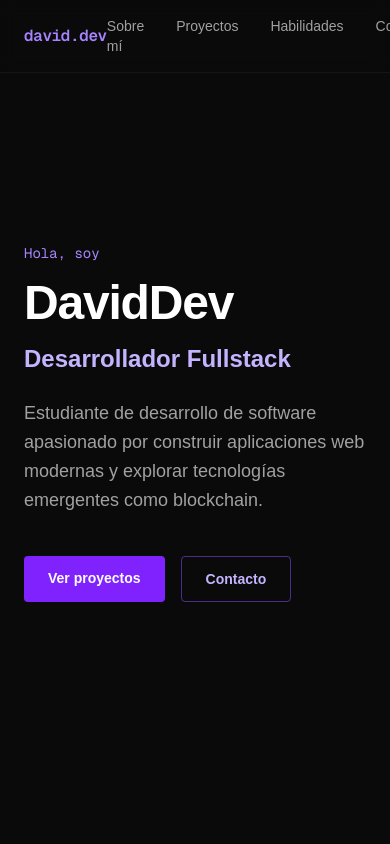
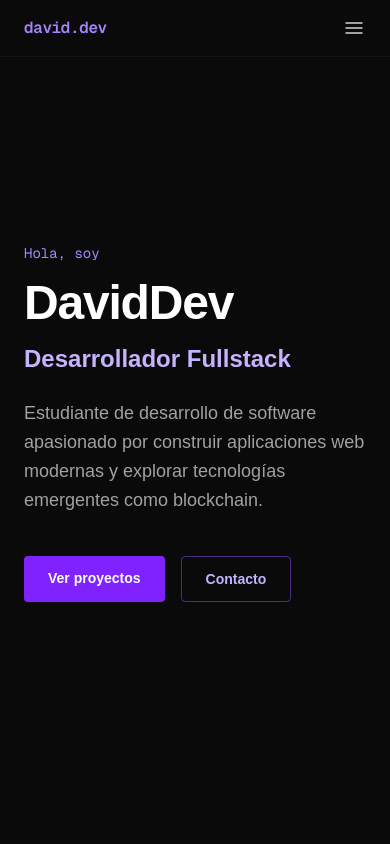
Before and after one commit to coderblockch/portfolio, a Next.js app: page / in a window 390 px wide. Shown: the top 844 px of the page. Built offline with nearby package versions, Linux system fonts and the light colour scheme.

Commit message:
feat(navbar): menú responsive (hamburguesa) en móvil
Co-Authored-By: Devin AI <158243242+devin-ai-integration[bot]@users.noreply.github.com>

```diff
--- a/app/components/Navbar.tsx
+++ b/app/components/Navbar.tsx
@@ -1,3 +1,7 @@
+"use client";
+
+import { useState } from "react";
+
 const links = [
   { href: "#about", label: "Sobre mí" },
   { href: "#projects", label: "Proyectos" },
@@ -9,6 +13,8 @@ const focusRing =
   "rounded focus:outline-none focus-visible:ring-2 focus-visible:ring-violet-400 focus-visible:ring-offset-2 focus-visible:ring-offset-[#0a0a0a]";
 
 export default function Navbar() {
+  const [open, setOpen] = useState(false);
+
   return (
     <nav
       aria-label="Navegación principal"
@@ -28,7 +34,8 @@ export default function Navbar() {
         >
           david.dev
         </a>
-        <div className="flex gap-8 text-sm text-neutral-400">
+
+        <div className="hidden sm:flex gap-8 text-sm text-neutral-400">
           {links.map(({ href, label }) => (
             <a
               key={href}
@@ -39,7 +46,42 @@ export default function Navbar() {
             </a>
           ))}
         </div>
+
+        <button
+          type="button"
+          onClick={() => setOpen((v) => !v)}
+          aria-label={open ? "Cerrar menú" : "Abrir menú"}
+          aria-expanded={open}
+          aria-controls="mobile-menu"
+          className={`sm:hidden text-neutral-300 hover:text-white transition-colors ${focusRing}`}
+        >
+          <svg className="w-6 h-6" fill="none" stroke="currentColor" viewBox="0 0 24 24">
+            {open ? (
+              <path strokeLinecap="round" strokeLinejoin="round" strokeWidth={1.5} d="M6 18L18 6M6 6l12 12" />
+            ) : (
+              <path strokeLinecap="round" strokeLinejoin="round" strokeWidth={1.5} d="M4 7h16M4 12h16M4 17h16" />
+            )}
+          </svg>
+        </button>
       </div>
+
+      {open && (
+        <div
+          id="mobile-menu"
+          className="sm:hidden border-t border-white/5 px-6 py-4 flex flex-col gap-4 text-sm text-neutral-400"
+        >
+          {links.map(({ href, label }) => (
+            <a
+              key={href}
+              href={href}
+              onClick={() => setOpen(false)}
+              className={`hover:text-white transition-colors ${focusRing}`}
+            >
+              {label}
+            </a>
+          ))}
+        </div>
+      )}
     </nav>
   );
 }
```
